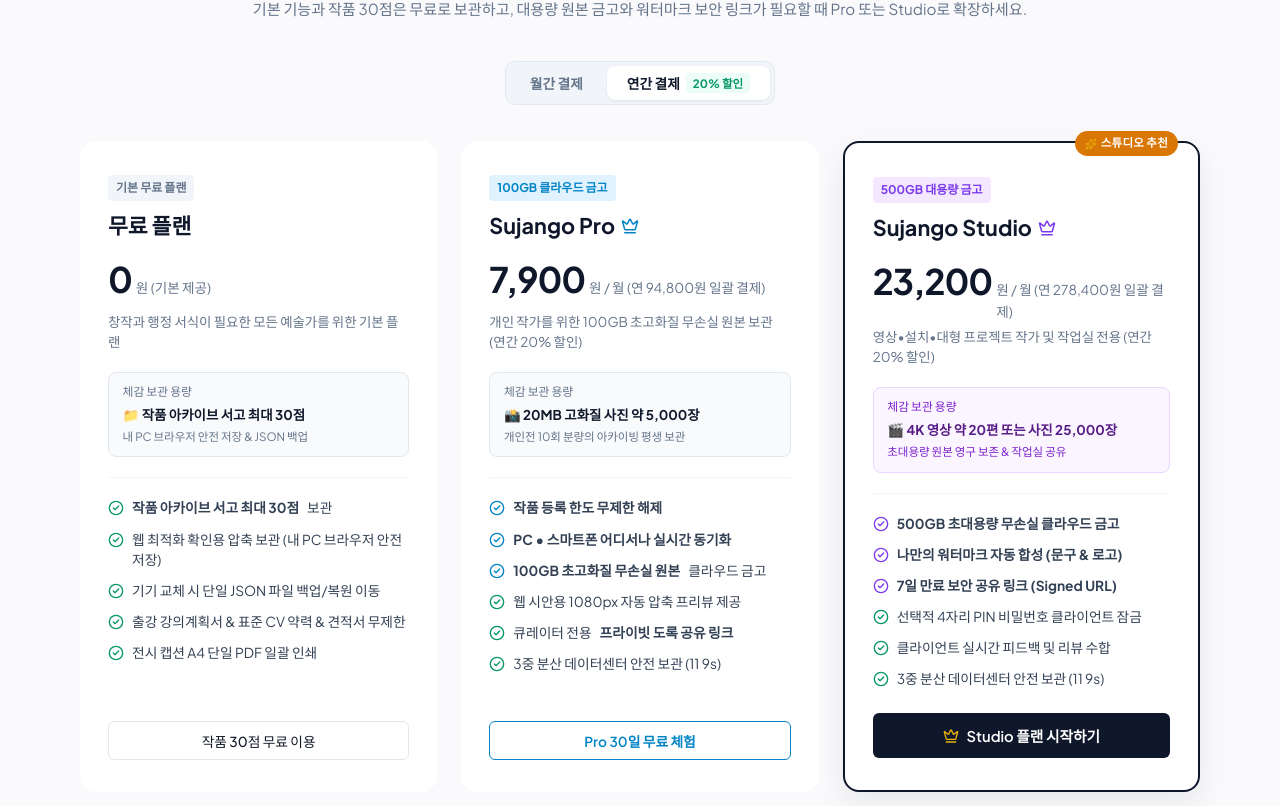
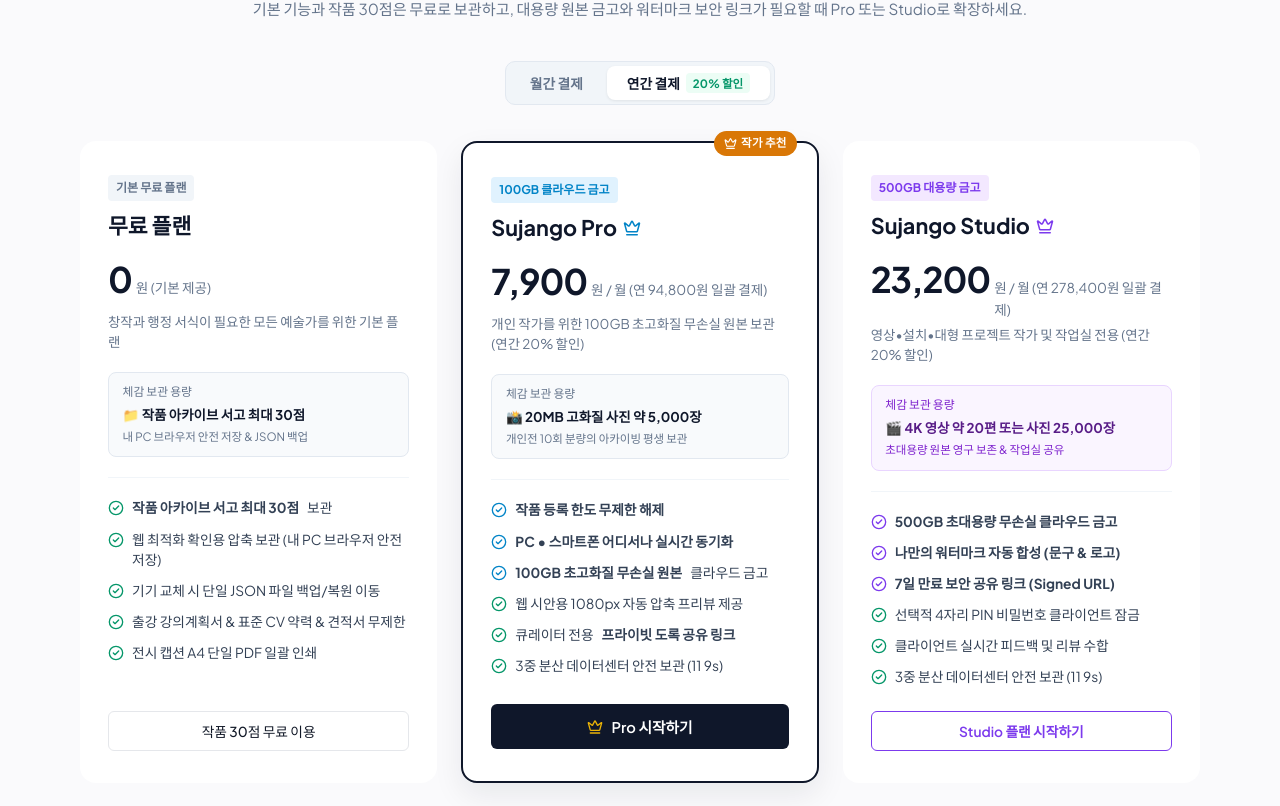
Before and after one commit to ARA3827/sujango, a React (Vite) app: page / in a window 1280 px wide. Shown: the part 2474-3280 px from the top of the page. Built offline with nearby package versions, Linux system fonts and the light colour scheme; no server answers; a web font is replaced by a local one.

Commit message:
feat: 요금제 버튼을 'Pro 시작하기'로 변경 및 골디락스 전략에 따라 중간 Pro 플랜을 '작가 추천'으로 승격

```diff
--- a/src/components/LandingPage.jsx
+++ b/src/components/LandingPage.jsx
@@ -313,8 +313,11 @@ export default function LandingPage({ onOpenLogin, onExploreGuest, onOpenPricing
             </button>
           </div>
 
-          {/* 2. Pro 플랜 (100GB) */}
-          <div className="landing-pricing-card">
+          {/* 2. Pro 플랜 (100GB - 추천 플랜) */}
+          <div className="landing-pricing-card featured">
+            <div className="pricing-popular-tag">
+              <Crown size={13} /> 작가 추천
+            </div>
             <div className="pricing-card-header">
               <span className="plan-badge-pro">100GB 클라우드 금고</span>
               <div style={{ display: 'flex', alignItems: 'center', gap: '6px' }}>
@@ -354,16 +357,14 @@ export default function LandingPage({ onOpenLogin, onExploreGuest, onOpenPricing
               <li><CheckCircle2 size={16} color="#059669" /> 큐레이터 전용 <strong>프라이빗 도록 공유 링크</strong></li>
               <li><CheckCircle2 size={16} color="#059669" /> 3중 분산 데이터센터 안전 보관 (11 9s)</li>
             </ul>
-            <button onClick={onOpenPricing} className="btn-outline" style={{ width: '100%', marginTop: '1.5rem', justifyContent: 'center', borderColor: '#0284C7', color: '#0284C7', fontWeight: 600 }}>
-              Pro 30일 무료 체험
+            <button onClick={onOpenPricing} className="btn-primary" style={{ width: '100%', marginTop: '1.5rem', justifyContent: 'center', background: '#0F172A' }}>
+              <Crown size={16} color="#EAB308" />
+              <span>Pro 시작하기</span>
             </button>
           </div>
 
-          {/* 3. Studio 플랜 (500GB - 추천 플랜) */}
-          <div className="landing-pricing-card featured">
-            <div className="pricing-popular-tag">
-              <Sparkles size={12} color="#EAB308" /> 스튜디오 추천
-            </div>
+          {/* 3. Studio 플랜 (500GB) */}
+          <div className="landing-pricing-card">
             <div className="pricing-card-header">
               <span className="plan-badge-studio">500GB 대용량 금고</span>
               <div style={{ display: 'flex', alignItems: 'center', gap: '6px' }}>
@@ -403,8 +404,7 @@ export default function LandingPage({ onOpenLogin, onExploreGuest, onOpenPricing
               <li><CheckCircle2 size={16} color="#059669" /> 클라이언트 실시간 피드백 및 리뷰 수합</li>
               <li><CheckCircle2 size={16} color="#059669" /> 3중 분산 데이터센터 안전 보관 (11 9s)</li>
             </ul>
-            <button onClick={onOpenPricing} className="btn-primary" style={{ width: '100%', marginTop: '1.5rem', justifyContent: 'center', background: '#0F172A' }}>
-              <Crown size={16} color="#EAB308" />
+            <button onClick={onOpenPricing} className="btn-outline" style={{ width: '100%', marginTop: '1.5rem', justifyContent: 'center', borderColor: '#7C3AED', color: '#7C3AED', fontWeight: 600 }}>
               <span>Studio 플랜 시작하기</span>
             </button>
           </div>
--- a/src/components/PricingModal.jsx
+++ b/src/components/PricingModal.jsx
@@ -161,15 +161,20 @@ export default function PricingModal({ isOpen, onClose, user, onUpgradeSuccess,
             </button>
           </div>
 
-          {/* 2. Pro 플랜 (100GB) */}
-          <div style={{ background: '#FFFFFF', border: '1px solid #CBD5E1', borderRadius: '12px', padding: '1.5rem', display: 'flex', flexDirection: 'column' }}>
+          {/* 2. Pro 플랜 (100GB - 추천 플랜) */}
+          <div style={{ background: '#FFFFFF', border: '2px solid #0F172A', borderRadius: '12px', padding: '1.5rem', display: 'flex', flexDirection: 'column', position: 'relative', boxShadow: '0 8px 24px rgba(15, 23, 42, 0.08)' }}>
+            <div style={{ position: 'absolute', top: '-11px', right: '16px', background: '#0F172A', color: '#FFFFFF', fontSize: '0.7rem', fontWeight: 700, padding: '2px 10px', borderRadius: '999px', display: 'flex', alignItems: 'center', gap: '4px' }}>
+              <Crown size={11} color="#EAB308" />
+              <span>작가 추천</span>
+            </div>
+
             <div style={{ marginBottom: '1rem' }}>
               <span style={{ fontSize: '0.75rem', fontWeight: 700, color: '#0284C7', background: '#E0F2FE', padding: '2px 8px', borderRadius: '4px', display: 'inline-block', marginBottom: '6px' }}>
                 100GB 클라우드 금고
               </span>
               <div style={{ display: 'flex', alignItems: 'center', gap: '6px' }}>
                 <h4 style={{ fontSize: '1.1rem', fontWeight: 700, color: '#0F172A', margin: 0 }}>Sujango Pro</h4>
-                <Crown size={16} color="#EAB308" />
+                <Crown size={16} color="#0284C7" />
               </div>
               <p style={{ fontSize: '0.8rem', color: '#64748B', margin: '4px 0 0 0' }}>개인 작가를 위한 100GB 초고화질 무손실 원본 보관</p>
             </div>
@@ -217,21 +222,17 @@ export default function PricingModal({ isOpen, onClose, user, onUpgradeSuccess,
             <button
               type="button"
               onClick={handleStartFreeTrial}
-              className="btn-outline"
-              style={{ width: '100%', justifyContent: 'center', padding: '0.75rem', fontSize: '0.88rem', fontWeight: 700, borderColor: '#0284C7', color: '#0284C7' }}
+              className="btn-primary"
+              style={{ width: '100%', justifyContent: 'center', padding: '0.75rem', fontSize: '0.9rem', background: '#0F172A' }}
               disabled={isUpgrading}
             >
-              <span>{user?.isPro ? 'Pro 이용 중' : 'Pro 30일 무료 체험'}</span>
+              <Crown size={16} color="#EAB308" />
+              <span>{user?.isPro ? 'Pro 이용 중' : 'Pro 시작하기'}</span>
             </button>
           </div>
 
-          {/* 3. Studio 플랜 (500GB - 추천 플랜) */}
-          <div style={{ background: '#FFFFFF', border: '2px solid #0F172A', borderRadius: '12px', padding: '1.5rem', display: 'flex', flexDirection: 'column', position: 'relative', boxShadow: '0 8px 24px rgba(15, 23, 42, 0.08)' }}>
-            <div style={{ position: 'absolute', top: '-11px', right: '16px', background: '#0F172A', color: '#FFFFFF', fontSize: '0.7rem', fontWeight: 700, padding: '2px 10px', borderRadius: '999px', display: 'flex', alignItems: 'center', gap: '4px' }}>
-              <Sparkles size={11} color="#EAB308" />
-              <span>스튜디오 추천</span>
-            </div>
-
+          {/* 3. Studio 플랜 (500GB) */}
+          <div style={{ background: '#FFFFFF', border: '1px solid #CBD5E1', borderRadius: '12px', padding: '1.5rem', display: 'flex', flexDirection: 'column' }}>
             <div style={{ marginBottom: '1rem' }}>
               <span style={{ fontSize: '0.75rem', fontWeight: 700, color: '#7C3AED', background: '#F3E8FF', padding: '2px 8px', borderRadius: '4px', display: 'inline-block', marginBottom: '6px' }}>
                 500GB 대용량 금고
@@ -290,11 +291,10 @@ export default function PricingModal({ isOpen, onClose, user, onUpgradeSuccess,
             <button
               type="button"
               onClick={handleStartFreeTrial}
-              className="btn-primary"
-              style={{ width: '100%', justifyContent: 'center', padding: '0.75rem', fontSize: '0.9rem', background: '#0F172A' }}
+              className="btn-outline"
+              style={{ width: '100%', justifyContent: 'center', padding: '0.75rem', fontSize: '0.88rem', fontWeight: 700, borderColor: '#7C3AED', color: '#7C3AED' }}
               disabled={isUpgrading}
             >
-              <Crown size={16} color="#EAB308" />
               <span>Studio 플랜 시작하기</span>
             </button>
           </div>
```
